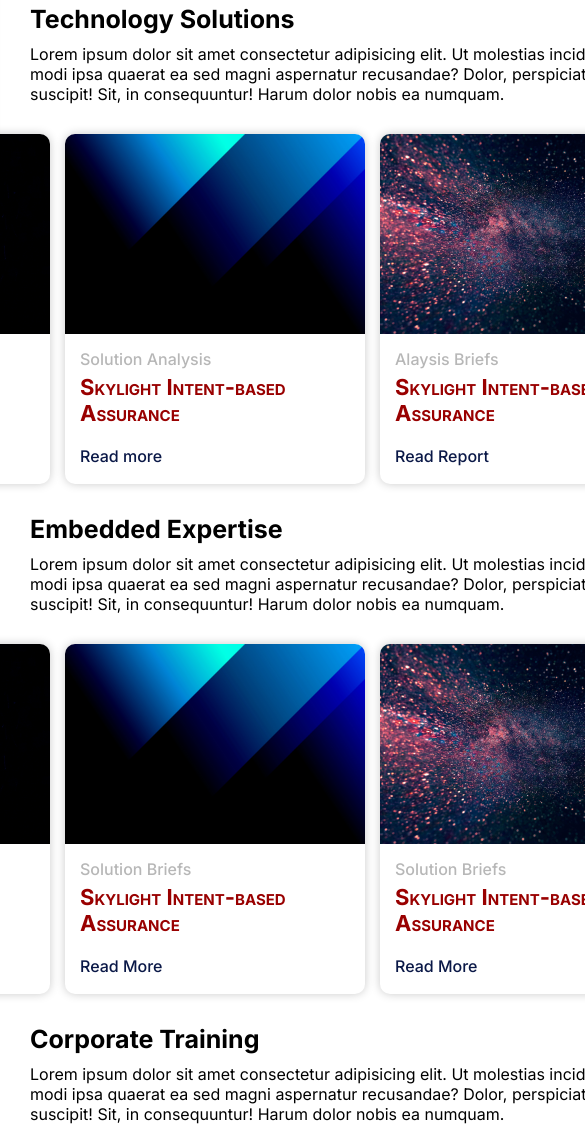
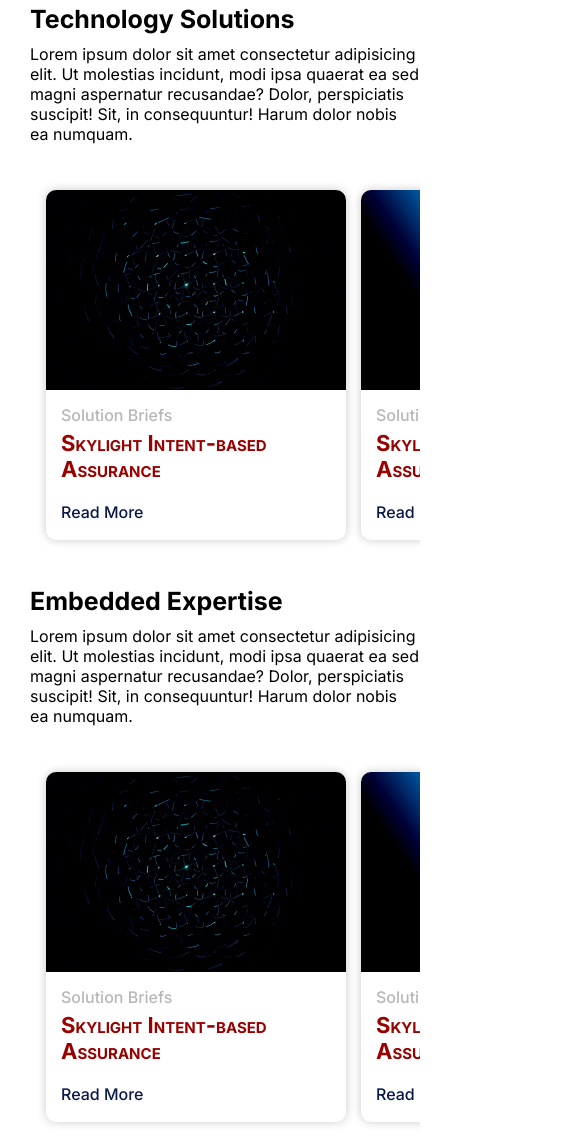
Before and after one commit to emdes12/tech-lot, a plain HTML site: page service/index.html in a window 390 px wide. Shown: the part 700-1841 px from the top of the page, 585 px wide, since content can reach past the window. Drawn offline with Linux system fonts and the light colour scheme; a script that the page names is missing; files whose address does not match are found by name.

```diff
--- a/service/style.css
+++ b/service/style.css
@@ -129,12 +129,20 @@
 
 @media (max-width: 650px) {
   .sub-services {
+    width: 100vw;
     display: flex;
+    justify-content: flex-start;
+    grid-gap: 15px;
     gap: 15px;
+    overflow: hidden;
+    align-items: center;
+    padding: 1rem;
+    overflow-x: scroll;
     flex-wrap: nowrap;
   }
 
   .serv {
     min-width: 300px;
+    display: grid;
   }
 }
```
